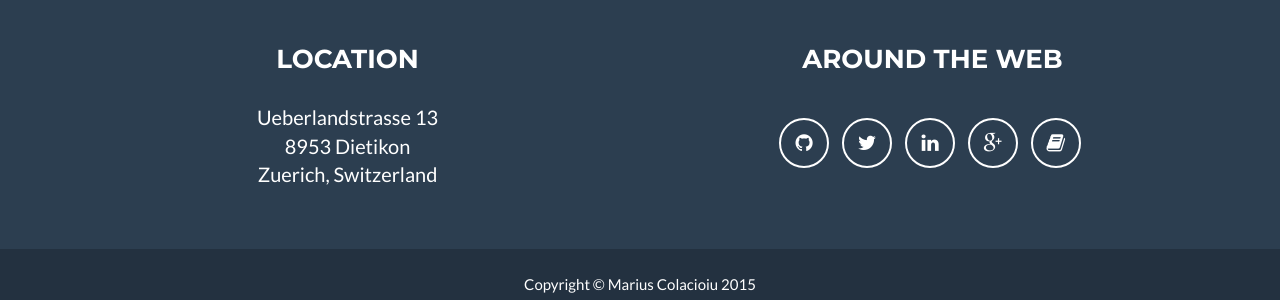
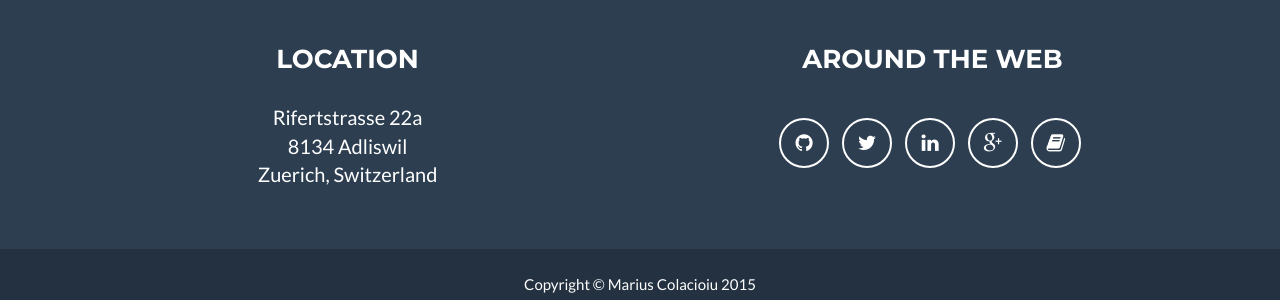
Before and after one commit to colmarius/colmarius.github.io, a Jekyll site: the page built from index.html, in a window 1280 px wide and 900 px high, scrolled down 1541 px. Shown: the part 579-879 px from the top of the window. Built offline with Jekyll 4.4.1, drawn with Linux system fonts in a browser that asks for light colours.

Commit message:
Update postal address

```diff
--- a/_config.yml
+++ b/_config.yml
@@ -32,8 +32,8 @@ social:
 
 # Postal address (add as many lines as necessary)
 address:
-  - line: Ueberlandstrasse 13
-  - line: 8953 Dietikon
+  - line: Rifertstrasse 22a
+  - line: 8134 Adliswil
   - line: Zuerich, Switzerland
 
 # Build settings
```
